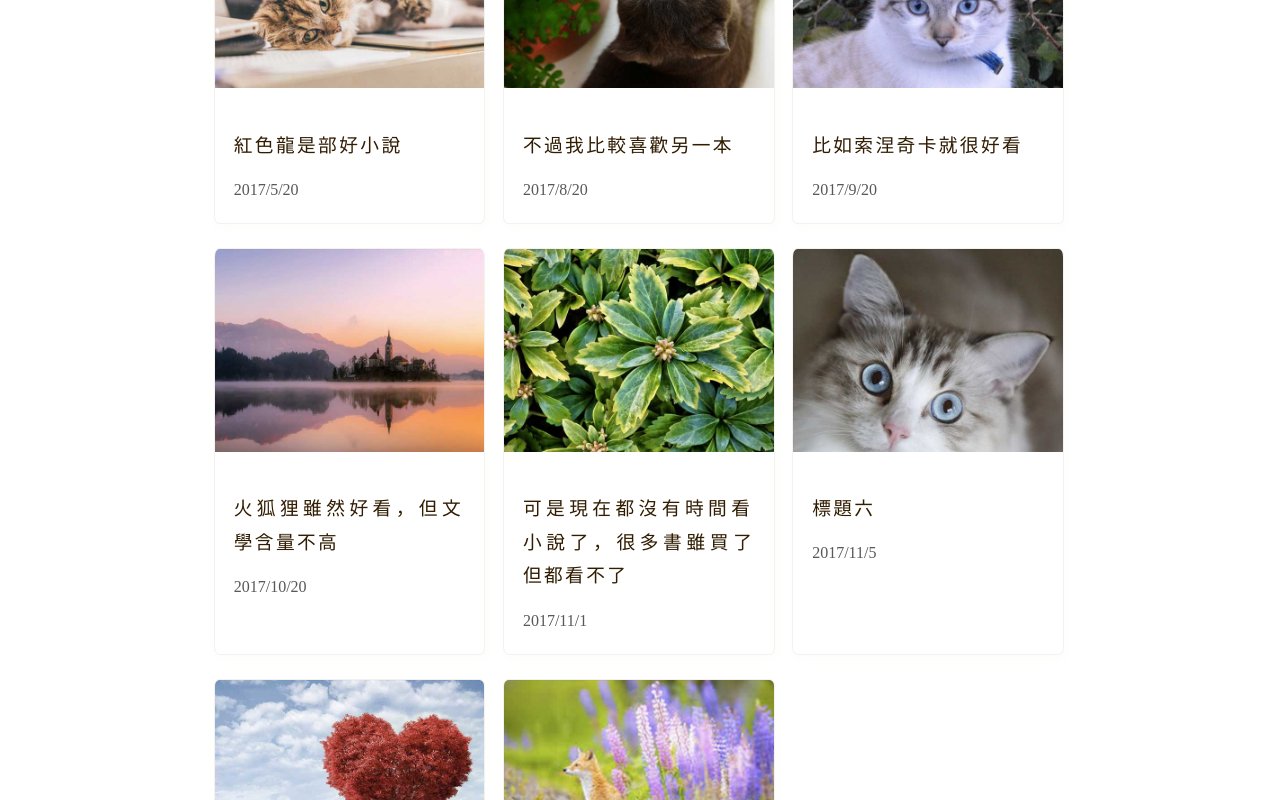
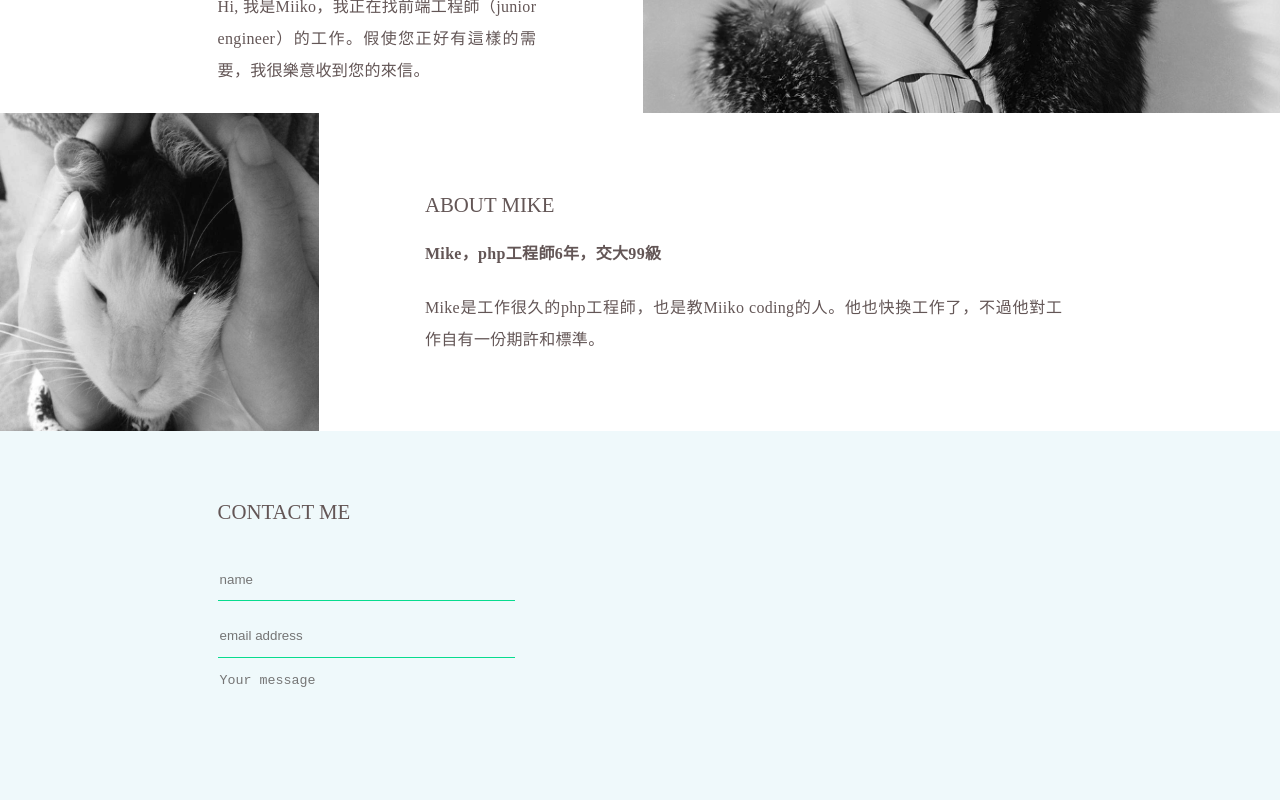
Before and after one commit to TakaMiii/blog2, a Vue app: page / in a window 1280 px wide. Shown: the part 971-1771 px from the top of the page. Built offline with nearby package versions, Linux system fonts and the light colour scheme.

Commit message:
about me 自我介紹RWD切好

```diff
--- a/src/App.vue
+++ b/src/App.vue
@@ -1,7 +1,7 @@
 <template>
   <div id="app">
-    <index></index>
-   <!--  <about-me></about-me> -->
+   <!--  <index></index> -->
+    <about-me></about-me>
   </div>
 </template>
 
@@ -41,6 +41,26 @@ ul {
   padding: 0;
 }
 
+h3, h4 {
+  color: #635656;
+}
+
+h3 {
+  font-size: 1.3em;
+  font-weight: 300;
+}
+
+h4 {
+  font-size: 1em;
+  font-weight: 600;
+}
+
+p {
+  color: #635656;
+  font-weight: 400;
+  text-align: justify;
+}
+
 img {
   width: 100%;
 }
--- /dev/null
+++ b/src/components/AppAboutMe.vue
@@ -0,0 +1,139 @@
+<template>
+  <div>
+    <div class="app-about-me">
+      <div class="about-me about-miiko">
+        <div class="miiko-img-container">
+          <img src="../assets/bette.png">
+        </div>
+        <div class="about-miiko-contect">
+          <h3>ABOUT MIIKO</h3>
+          <div class="depiction">
+            <h4>Miiko，工作時間3年，曾任網頁企劃、行銷PM</h4>
+            <p>Hi, 我是Miiko，我正在找前端工程師（junior engineer）的工作。假使您正好有這樣的需要，我很樂意收到您的來信。</p>
+          </div>
+        </div>
+      </div>
+      <div class="about-me about-mike">
+        <div class="mike-img-container">
+          <img src="../assets/mike.jpg">
+        </div>
+        <div class="about-mike-contect">
+           <h3>ABOUT MIKE</h3>
+          <div class="depiction">
+            <h4>Mike，php工程師6年，交大99級</h4>
+            <p>Mike是工作很久的php工程師，也是教Miiko coding的人。他也快換工作了，不過他對工作自有一份期許和標準。</p>
+          </div>
+        </div>
+      </div>
+    </div>
+
+    <div class="our-story">
+
+    </div>
+  </div>
+</template>
+
+<script>
+
+export default {
+  name: 'AppAboutMe',
+  data () {
+    return {
+    }
+  }
+   // mounted: function mounted () {
+
+  // }
+}
+</script>
+
+<!-- Add "scoped" attribute to limit CSS to this component only -->
+<style scoped>
+/*大、中、小網共用樣式*/
+.about-me {
+  display: flex;
+}
+
+.depiction {
+  line-height: 2em;
+  letter-spacing: .02em;
+}
+/*大、中、小網共用樣式結束*/
+
+/*大、中網共用樣式（主要是about-miiko這段）*/
+.about-miiko {
+  flex-direction: row-reverse;
+}
+
+.miiko-img-container {
+  display: flex;
+  align-items: center;
+}
+
+@media screen and (max-width:576px){
+  .about-miiko, .about-mike {
+    flex-direction: column;
+    border-top: 1px solid #FFFFFF;
+  }
+
+  .about-miiko-contect, .about-mike-contect {
+    margin: .5em 5%;
+  }
+}
+
+@media screen and (min-width:577px) and (max-width:992px){
+  .about-miiko {
+    flex-direction: column;
+    border-top: 1px solid #FFFFFF;
+    margin-bottom: 2em;
+  }
+
+  .about-mike {
+    margin-left: 2em;
+    margin-bottom: 1em;
+  }
+
+  .about-miiko-contect, .about-mike-contect {
+    margin: .5em 5%;
+  }
+
+  .mike-img-container {
+    width: 50%;
+  }
+}
+
+@media screen and (min-width:993px){
+  .about-me {
+    align-items: center;
+  }
+
+  .about-miiko {
+    padding-left: 17%;
+    justify-content: space-between;
+  }
+
+  .about-mike {
+    padding-right: 17%;
+    justify-content: flex-start;
+  }
+
+  .about-miiko-contect {
+    width: 30%;
+  }
+
+  .about-mike-contect {
+    width: 60%;
+    padding-left: 10%;
+  }
+
+  .miiko-img-container {
+    width: 60%;
+  }
+
+  .mike-img-container {
+    width: 30%;
+    display: flex;
+    align-items: flex-end;
+  }
+}
+</style>
--- a/src/components/AppFooter.vue
+++ b/src/components/AppFooter.vue
@@ -2,7 +2,7 @@
   <div>
     <div class="footer">
       <div class="contact-me">
-        <h5>CONTACT ME</h5>
+        <h3>CONTACT ME</h3>
         <input class="input-style" type="text"  v-model="visitorsMeg.name" placeholder="name">
         <input class="input-style" type="email"  v-model="visitorsMeg.email" placeholder="email address">
         <textarea class="input-msg-style" type="text"  v-model="visitorsMeg.message" placeholder="Your message"></textarea>
@@ -44,11 +44,16 @@ export default {
   height: 2rem;
   font-weight: 200;
   font-size: 13px;
-  color: hsla(226, 25%, 100%, .6);
   display: flex;
   align-items: center;
   justify-content: flex-end;
   padding-right: 5rem;
+}
+
+.footer-bottom p{
+  color: hsla(226, 25%, 100%, .5);
+  font-weight: 300;
+  letter-spacing: .15em;
 }
 
 .contact-me {
--- a/src/pages/AboutMe.vue
+++ b/src/pages/AboutMe.vue
@@ -2,6 +2,7 @@
   <div id="about-me">
     <app-nav></app-nav>
     <main-visual></main-visual>
+    <app-about-me></app-about-me>
     <app-footer></app-footer>
   </div>
 </template>
@@ -9,8 +10,9 @@
 
 
 <script>
+import AppNav from '../components/AppNav.vue'
 import MainVisual from '../components/AppMainVisual.vue'
-import AppNav from '../components/AppNav.vue'
+import AppAboutMe from '../components/AppAboutMe.vue'
 import AppFooter from '../components/AppFooter.vue'
 
 export default {
@@ -18,6 +20,7 @@ export default {
   components: {
     'MainVisual': MainVisual,
     'AppNav': AppNav,
+    'AppAboutMe': AppAboutMe,
     'AppFooter': AppFooter
   }
 }
```
Also changed, not shown: src/assets/bette.png (added), src/assets/mike.jpg (added).
